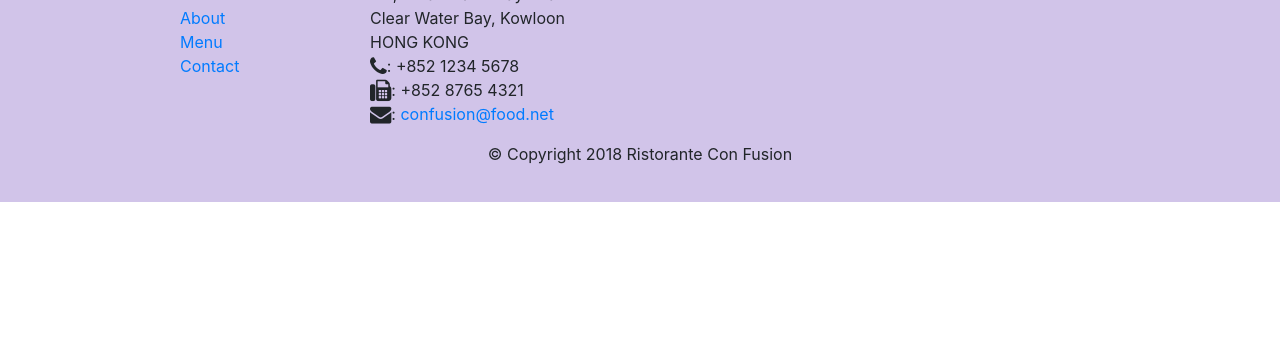
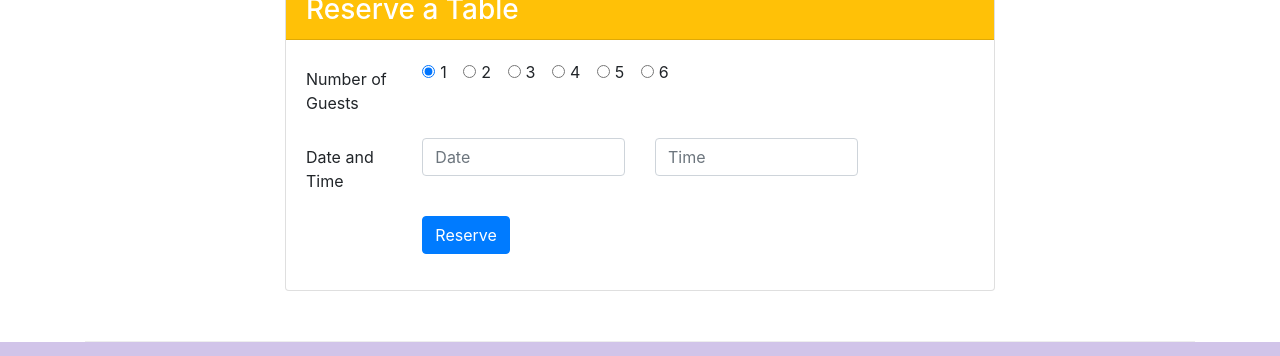
Before and after one commit to YeungHow/conFusion, a website: page index.html in a window 1280 px wide. Shown: the part 1604-1960 px from the top of the page. Before the commit the page ends 1806 px from the top, so only its background shows below. Drawn offline with nearby package versions, Linux system fonts and the light colour scheme.

Commit message:
Assignment 2

```diff
--- a/css/styles.css
+++ b/css/styles.css
@@ -34,3 +34,7 @@ body {
 .navbar-dark {
     background-color: #512da8;
 }
+
+html {
+    scroll-behavior: smooth;
+}
--- a/index.html
+++ b/index.html
@@ -43,6 +43,9 @@
                 <div class="col-12 col-sm align-self-center">
                     <img src="img/logo.png" class="img-fluid">
                 </div>
+                <div class="col-12 mt-5 mt-sm-0 col-sm-3 text-center align-self-center">
+                    <a href="#reservation" type="button" class="btn btn-sm btn-warning btn-block">Reserve Table</a>
+                </div>
             </div>
         </div>
     </header>
@@ -78,8 +81,22 @@
                 <h3>This Month's Promotions</h3>
             </div>
             <div class="col col-sm order-sm-last col-md">
-                <h2>Weekend Grand Buffet</h2>
-                <p>Featuring mouthwatering combinations with a choice of five different salads, six enticing appetizers, six main entrees and five choicest desserts. Free flowing bubbly and soft drinks. All for just $19.99 per person </p>
+                <div class="media">
+                    <div class="media-body">
+                        <h2 class="mt-0">
+                            Weekend Grand Buffet
+                            <span class="badge badge-danger">NEW</span>
+                        </h2>
+                        <p class="d-none d-sm-block">
+                            Featuring mouthwatering combinations with a choice of five different salads,
+                             six enticing appetizers, six main entrees and five choicest desserts.
+                              Free flowing bubbly and soft drinks. All for just $19.99 per person
+                        </p>
+                    </div>
+                    <img class="d-flex mr-3 img-thumbnail align-self-center"
+                            src="img/buffet.png" alt="buffet">
+                </div>
+
             </div>
         </div>
 
@@ -103,6 +120,66 @@
                 </div>
             </div>
         </div>
+
+        <div class="row row-content justify-content-center" id="reservation">
+            <div class="col-8">
+                <div class="card">
+                    <h3 class="card-header bg-warning text-white">Reserve a Table</h3>
+                    <div class="card-body">
+                        <form>
+                            <div class="form-group row">
+                                <label class="col-12 col-sm-2 col-form-label">Number of Guests</label>
+                                <div class="col">
+                                  <div class="form-check form-check-inline">
+                                    <input class="form-check-input" type="radio" name="inlineRadioOptions" id="guest_radio1" value="one" checked>
+                                    <label class="form-check-label" for="guest_radio1">1</label>
+                                 </div>
+                                 <div class="form-check form-check-inline">
+                                   <input class="form-check-input" type="radio" name="inlineRadioOptions" id="guest_radio2" value="two">
+                                   <label class="form-check-label" for="guest_radio2">2</label>
+                                 </div>
+                                 <div class="form-check form-check-inline">
+                                   <input class="form-check-input" type="radio" name="inlineRadioOptions" id="guest_radio3" value="three">
+                                   <label class="form-check-label" for="guest_radio3">3</label>
+                                 </div>
+                                 <div class="form-check form-check-inline">
+                                   <input class="form-check-input" type="radio" name="inlineRadioOptions" id="guest_radio4" value="four">
+                                   <label class="form-check-label" for="guest_radio4">4</label>
+                                 </div>
+                                 <div class="form-check form-check-inline">
+                                    <input class="form-check-input" type="radio" name="inlineRadioOptions" id="guest_radio5" value="five">
+                                    <label class="form-check-label" for="guest_radio5">5</label>
+                                  </div>
+                                 <div class="form-check form-check-inline">
+                                   <input class="form-check-input" type="radio" name="inlineRadioOptions" id="guest_radio6" value="six">
+                                   <label class="form-check-label" for="guest_radio6">6</label>
+                                 </div>
+                                </div>
+                            </div>
+                            <div class="form-group row">
+                                <label for="dateAndTime" class="col-12 col-md-2 col-form-label">Date and Time</label>
+                                <div class="col-8 col-md-4">
+                                    <input type="text" class="form-control" id="date" name="date" placeholder="Date">
+                                </div>
+                                <div class="col-8 col-md-4">
+                                    <input type="text" class="form-control" id="time" name="time" placeholder="Time">
+                                </div>
+                            </div>
+                            <div class="form-group row">
+                                <div class="offset-md-2 col-md-10">
+                                    <button type="submit" class="btn btn-primary">Reserve</button>
+                                </div>
+                            </div>
+
+                        </form>
+                    </div>
+
+
+                </div>
+            </div>
+        </div>
+
+
     </div>
 
     <footer class="footer">
```
